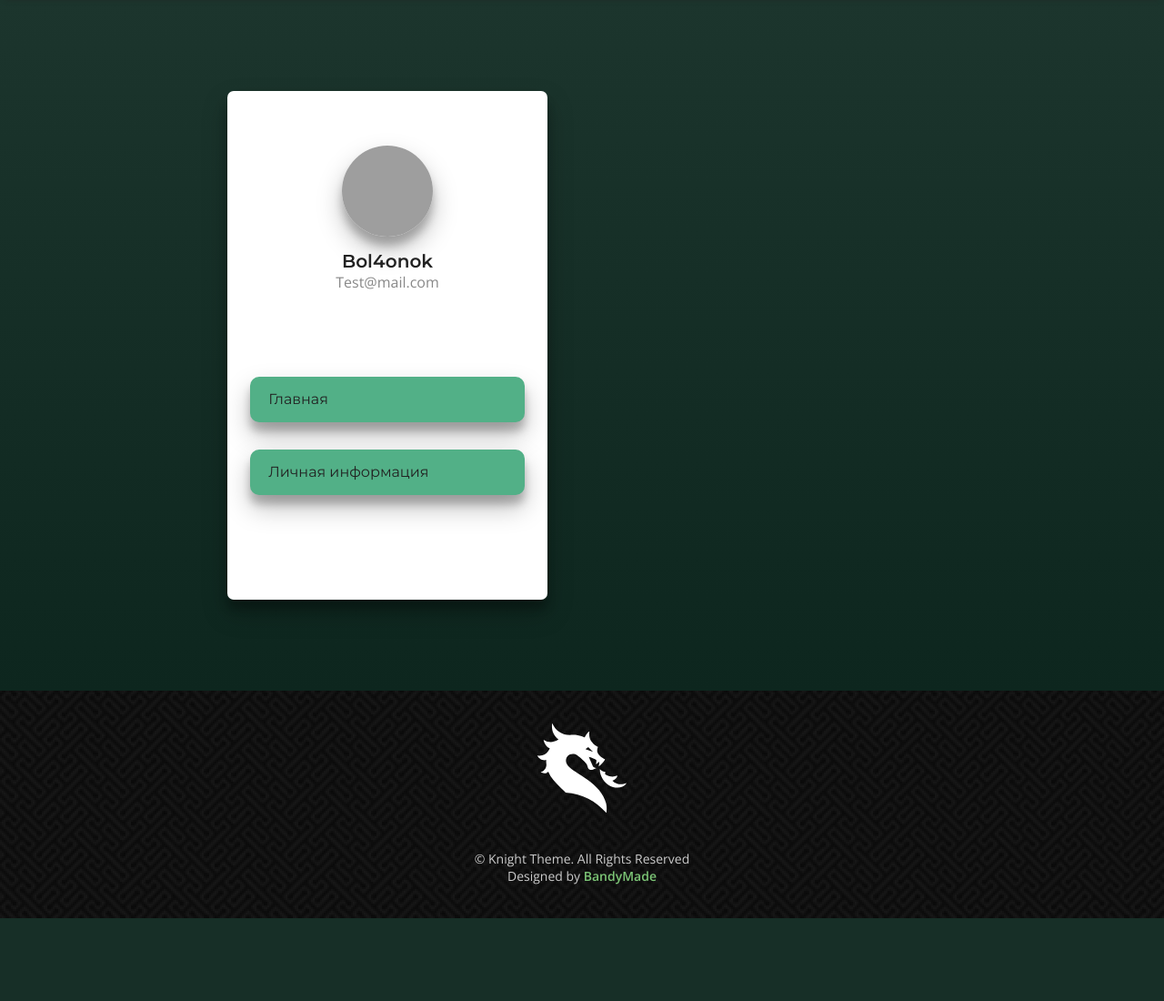
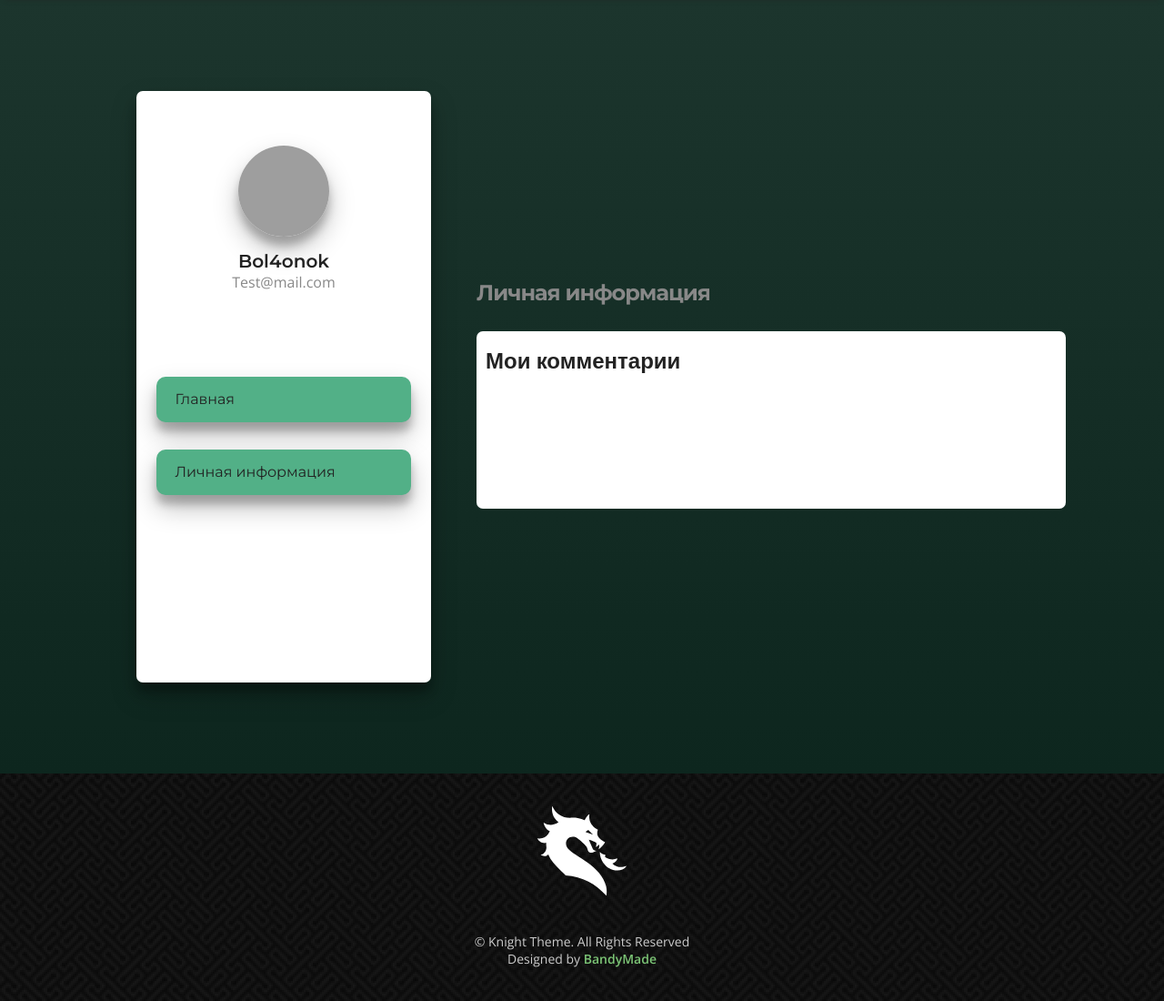
Before and after one commit to MihailGulkin/DjangoShop, a Django app: page /profile/personal in a window 1280 px wide. Shown: the part 100-1200 px from the top of the page at 91% size. Before the commit the page ends 1109 px from the top, so only its background shows below. Run offline with Django 4.2, Linux system fonts and the light colour scheme; a user stored in the database is signed in; data comes from the database, SQL or seed files in the repository; both versions use the stored data as it was after the commit; some libraries are stand-ins or nearby versions; grey boxes are pictures that could not be loaded.

Commit message:
14 commit, started right side of profile

```diff
--- /dev/null
+++ b/shop/users/static/css/main_profile.css
@@ -0,0 +1,37 @@
+.profile_container_info
+{
+    width: 60%;
+    margin: 50px 0;
+    display: flex;
+    align-items: center;
+    flex-direction: column;
+    justify-content: center;
+}
+
+.profile_container_info > h1
+{
+    text-align: start;
+    width: 100%;
+    color: #888888;
+    font-family: 'Montserrat', sans-serif;
+    letter-spacing: -1px;
+    margin-bottom: 30px;
+
+}
+
+.profile_container_info_msg
+{
+    background: #ffffff;
+    border-radius: 7px;
+    width: 100%;
+    height: 30%;
+}
+
+.profile_container_info_msg > h2
+{
+    text-align: start;
+    width: 100%;
+    color: #222222;
+    font-family: 'Open Sans', sans-serif;
+    padding-left: 10px;
+}
--- a/shop/users/static/css/profile.css
+++ b/shop/users/static/css/profile.css
@@ -13,15 +13,18 @@
     height: 100%;
     width: 100%;
     max-width: 1600px;
-    margin: 50px 200px;
+    margin: 50px 100px;
 
+    display: flex;
 
 }
 
 .profile_container_block
 {
     height: 80%;
-    width: 40%;
+    width: 30%;
+    max-width: 500px;
+    min-height: 650px;
     margin: 50px 50px;
     background-color: #ffffff;
     border-radius: 7px;
@@ -175,6 +178,7 @@ input[type='file']
     box-shadow: 0 14px 28px rgba(0, 0, 0, 0.25), 0 10px 10px rgba(0, 0, 0, 0.22);
 
 }
+
 .profile_li_container > a:hover
 {
     background: #ffffff;
--- a/shop/users/templates/users/profile.html
+++ b/shop/users/templates/users/base_profile.html
@@ -2,22 +2,15 @@
 {% load widget_tweaks %}
 {% load static %}
 {% block title %}
-    <title>Register Page</title>
+    <title>Profile Page</title>
 {% endblock title %}
 {% block style %}
     <link rel="stylesheet" href="{% static 'css/profile.css' %}">
+    <link rel="stylesheet" href="{% static 'css/main_profile.css'%}">
+    <link rel="stylesheet" href="{% static 'css/personal_profile.css' %}">
 {% endblock style %}
 {% block content %}
     <section class="profile_section">
-        {#        <h1>Hey {{ user }}</h1>#}
-        {#        <img src="{{ profile_model.img.url }}" alt>#}
-        {#        <form method="post" enctype="multipart/form-data">#}
-        {#            {% csrf_token %}#}
-        {##}
-        {#            {{ img.as_p }}#}
-        {#            <button type="submit">Подвердить</button>#}
-        {#        </form>#}
-        {#    {{ errors.errors.img }}#}
         <div class="profile_container">
             <div class="profile_container_block">
                 <div class="main_profile_info">
@@ -54,9 +47,8 @@
                     </ul>
                 </div>
             </div>
-            <div class="profile_container_info">
-
-            </div>
+            {% block profile %}
+            {% endblock profile %}
         </div>
     </section>
     <script src="{% static 'js/avatar_button_click.js' %}"></script>
--- /dev/null
+++ b/shop/users/templates/users/personal_profile.html
@@ -0,0 +1,11 @@
+{% extends 'users/base_profile.html' %}
+{% load widget_tweaks %}
+{% load static %}
+{% block profile %}
+    <div class="profile_container_info">
+        <h1>Личная информация</h1>
+        <div class="profile_container_info_msg">
+            <h2>Мои комментарии</h2>
+        </div>
+    </div>
+{% endblock profile %}
--- a/shop/users/urls.py
+++ b/shop/users/urls.py
@@ -4,10 +4,10 @@ from .views import RegisterPageView, LoginPageView, ProfilePageView, \
 from django.contrib.auth.views import LogoutView
 
 urlpatterns = [
-    re_path('register/?', RegisterPageView.as_view(), name='register_page'),
-    re_path('login/?', LoginPageView.as_view(), name='login_page'),
-    re_path('logout/?', LogoutView.as_view(), name='logout_page'),
-    re_path('profile/?', ProfilePageView.as_view(), name='profile_page'),
-    re_path('profile/personal/?', ProfilePersonalPageView.as_view(),
+    re_path(r'register/?', RegisterPageView.as_view(), name='register_page'),
+    re_path(r'login/?', LoginPageView.as_view(), name='login_page'),
+    re_path(r'logout/?', LogoutView.as_view(), name='logout_page'),
+    re_path(r'profile/personal/?', ProfilePersonalPageView.as_view(),
             name='personal_page'),
+    re_path(r'profile/?', ProfilePageView.as_view(), name='profile_page'),
 ]
--- a/shop/users/views.py
+++ b/shop/users/views.py
@@ -53,7 +53,7 @@ class LoginPageView(View):
 
 
 class ProfilePageView(LoginRequiredMixin, View):
-    template = 'users/profile.html'
+    template = 'users/main_profile.html'
     login_url = 'login_page'
 
     def get(self, request):
@@ -79,11 +79,11 @@ class ProfilePageView(LoginRequiredMixin, View):
 
 
 class ProfilePersonalPageView(LoginRequiredMixin, View):
-    template = 'users/personal.html'
+    template = 'users/personal_profile.html'
     login_url = 'login_page'
 
     def get(self, request):
         profile = Profile.objects.get(user=request.user)
-
+        logging.getLogger('df').error('Зашёл')
         return render(request, self.template, {'profile_model': profile,
                                                'img': ImageForm})
--- a/shop/web/static/css/shop.css
+++ b/shop/web/static/css/shop.css
@@ -60,6 +60,9 @@
     text-transform: uppercase;
     font-family: 'Montserrat', sans-serif;
     background: #f7f7f7;
+
+    box-shadow: 0 2px 3px rgba(0, 0, 0, 0.25), 0 2px 2px rgba(0, 0, 0, 0.22);
+
 
 }
 
```
Also changed, not shown: shop/users/templates/users/main_profile.html (added, +11 -0 lines), shop/db.sqlite3, shop/users/static/css/personal_profile.css (added).
